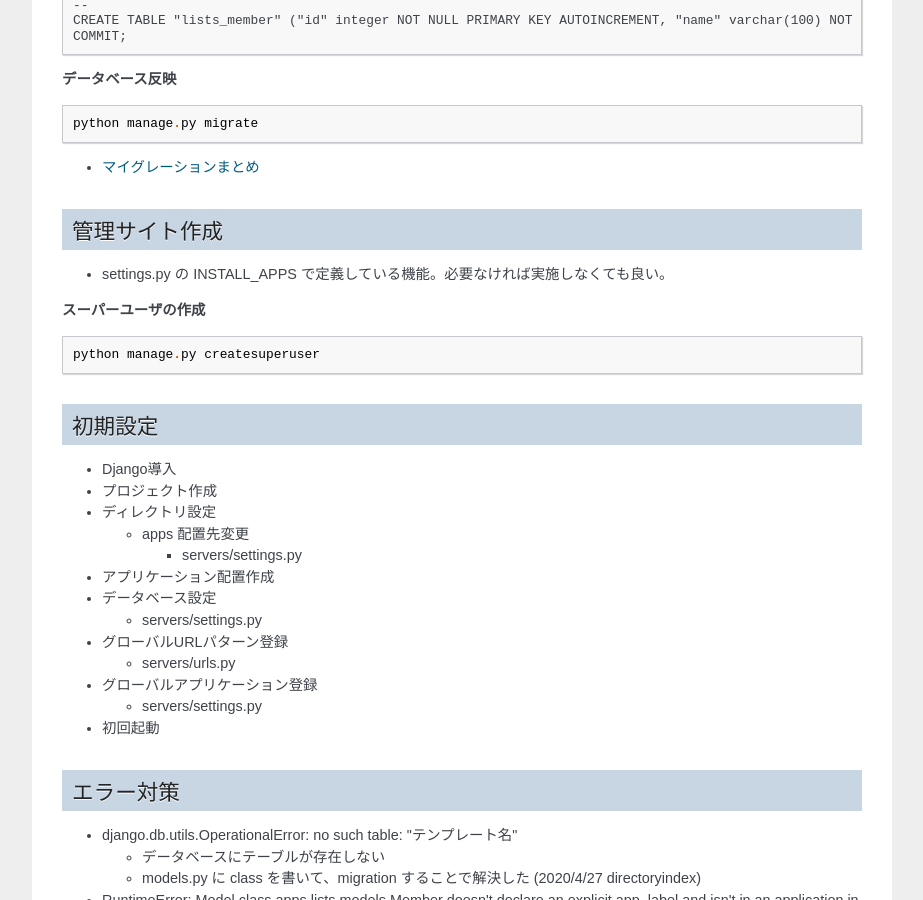
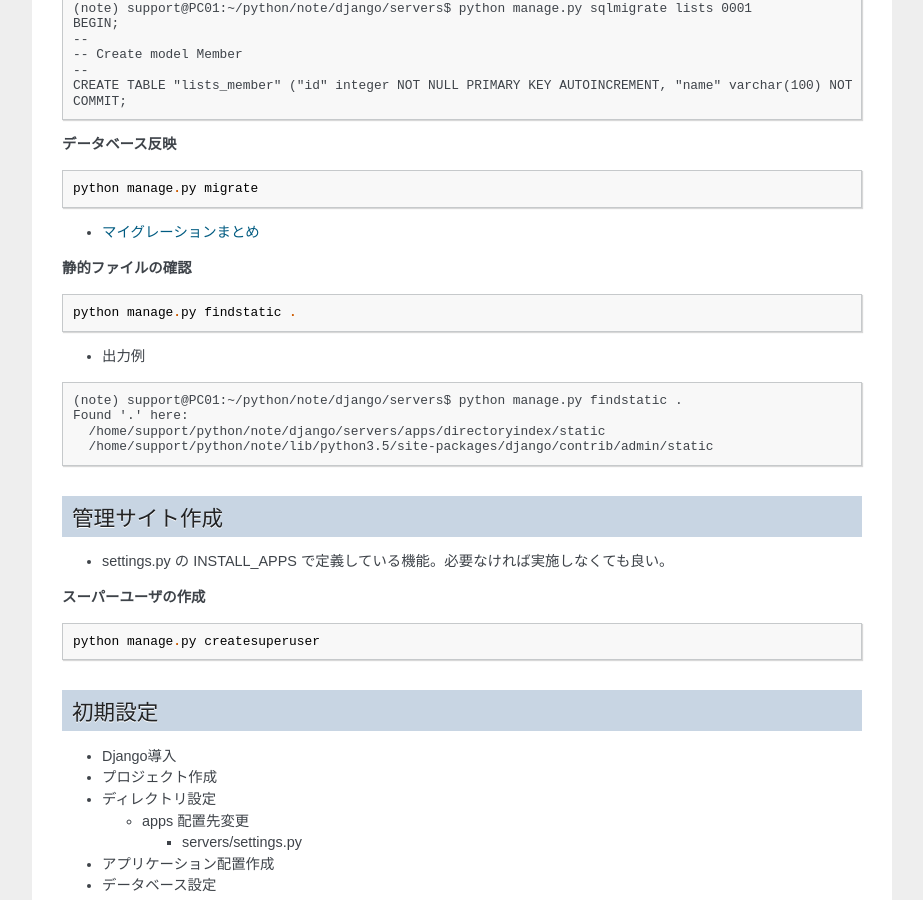
Before and after one commit to yuyuyu0706/sphinx, a Sphinx documentation site: the page built from django/source/work/page01.rst, in a window 1280 px wide and 900 px high, scrolled down 2766 px. Shown: the whole window, without its empty margins (198-1121 px from the left). Built offline with Sphinx 7.4.7, drawn with Linux system fonts in a browser that asks for light colours; pages that are not in the unit, such as notebooks, are missing from menus.

Commit message:
auto commit

```diff
--- a/django/source/index.rst
+++ b/django/source/index.rst
@@ -10,8 +10,8 @@ Welcome to django's documentation!
    :maxdepth: 3
    :caption: Contents:
 
-  /work/page01
-  /work/page02
+   /work/page01
+   /work/page02
 
 Indices and tables
 ==================
--- a/django/source/work/page01.rst
+++ b/django/source/work/page01.rst
@@ -191,6 +194,23 @@ Django 環境の構築
 * `マイグレーションまとめ <https://qiita.com/okoppe8/items/c9f8372d5ac9a9679396>`_
 
 
+**静的ファイルの確認**
+
+::
+
+    python manage.py findstatic .
+
+
+* 出力例
+
+::
+
+    (note) support@PC01:~/python/note/django/servers$ python manage.py findstatic .
+    Found '.' here:
+      /home/support/python/note/django/servers/apps/directoryindex/static
+      /home/support/python/note/lib/python3.5/site-packages/django/contrib/admin/static
+
+
 管理サイト作成
 ===================
 * settings.py の INSTALL_APPS で定義している機能。必要なければ実施しなくても良い。
```
Also changed, not shown: other parts of django/source/work/page01.rst (+3 -0 lines).
